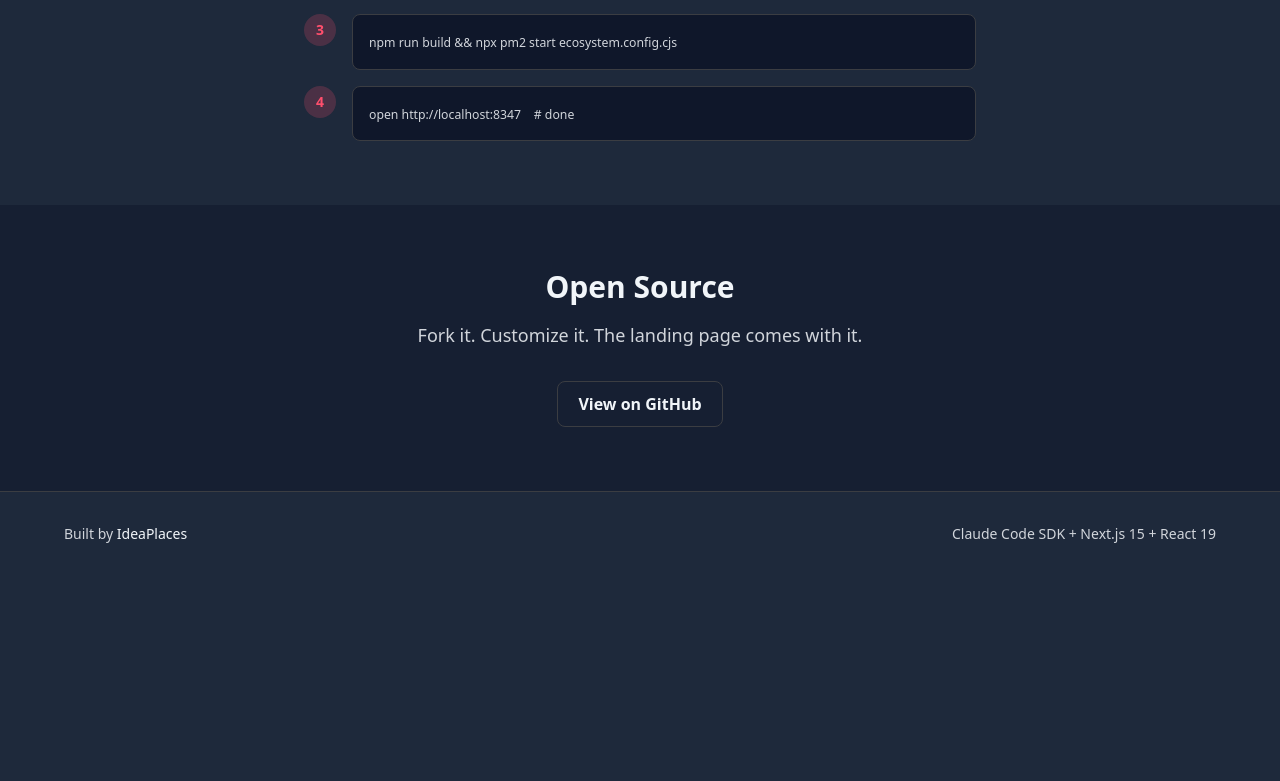
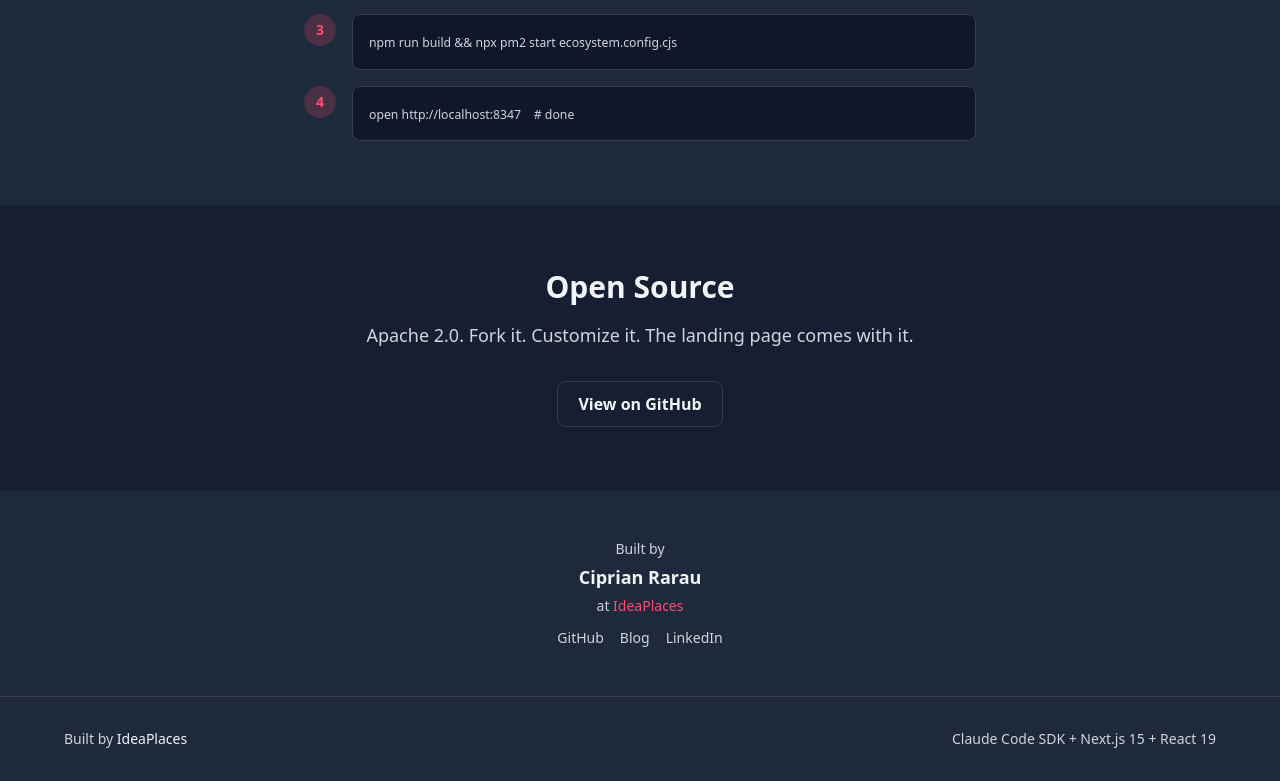
Before and after one commit to Ideaplaces/c3, a Next.js app: page / in a window 1280 px wide. Shown: the part 4016-4797 px from the top of the page. Before the commit the page ends 4592 px from the top, so only its background shows below. Built offline with nearby package versions, Linux system fonts and the light colour scheme; no server answers.

Commit message:
Add Built By section with Ciprian Rarau, GitHub, blog, LinkedIn links

```diff
--- a/src/app/(marketing)/page.tsx
+++ b/src/app/(marketing)/page.tsx
@@ -335,13 +335,37 @@ export default function LandingPage() {
         <div className="max-w-2xl mx-auto text-center">
           <h2 className="text-2xl sm:text-3xl font-bold font-heading mb-4">Open Source</h2>
           <p className="text-foreground-muted mb-8 text-lg">
-            Fork it. Customize it. The landing page comes with it.
+            Apache 2.0. Fork it. Customize it. The landing page comes with it.
           </p>
           <a href="https://github.com/Ideaplaces/c3" target="_blank" rel="noopener noreferrer">
             <Button variant="outline" size="lg">View on GitHub</Button>
           </a>
         </div>
       </section>
+
+      {/* Built By */}
+      <section className="px-4 sm:px-8 py-12">
+        <div className="max-w-2xl mx-auto text-center">
+          <p className="text-sm text-foreground-muted mb-1">Built by</p>
+          <a
+            href="https://github.com/crarau"
+            target="_blank"
+            rel="noopener noreferrer"
+            className="text-lg font-semibold text-foreground hover:text-primary transition-colors"
+          >
+            Ciprian Rarau
+          </a>
+          <p className="text-sm text-foreground-muted mt-1">
+            at{' '}
+            <a href="https://ideaplaces.com" className="text-primary hover:underline">IdeaPlaces</a>
+          </p>
+          <div className="flex justify-center gap-4 mt-3 text-sm text-foreground-muted">
+            <a href="https://github.com/crarau" target="_blank" rel="noopener noreferrer" className="hover:text-foreground transition-colors">GitHub</a>
+            <a href="https://ciprianrarau.com" target="_blank" rel="noopener noreferrer" className="hover:text-foreground transition-colors">Blog</a>
+            <a href="https://linkedin.com/in/ciprianrarau" target="_blank" rel="noopener noreferrer" className="hover:text-foreground transition-colors">LinkedIn</a>
+          </div>
+        </div>
+      </section>
     </div>
   )
 }
```
